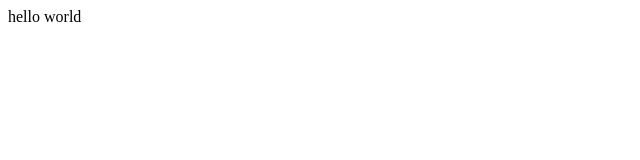
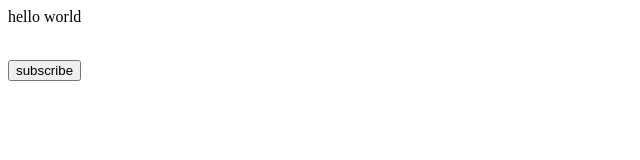
Before and after one commit to zainabansari27/demo, a plain HTML site: page index.html in a window 1280 px wide. Shown: the whole page, without its empty margins (0-640 px from the left). Drawn offline with Linux system fonts and the light colour scheme.

Commit message:
add new file

```diff
--- a/index.html
+++ b/index.html
@@ -1,2 +1,5 @@
 <p>hello world</p>
 <br>
+<button>
+    subscribe
+</button>
--- /dev/null
+++ b/script.js
@@ -0,0 +1,4 @@
+console.log("hi");
+for(let i=0; i<5; i++){
+    console.log(i);
+}
```
